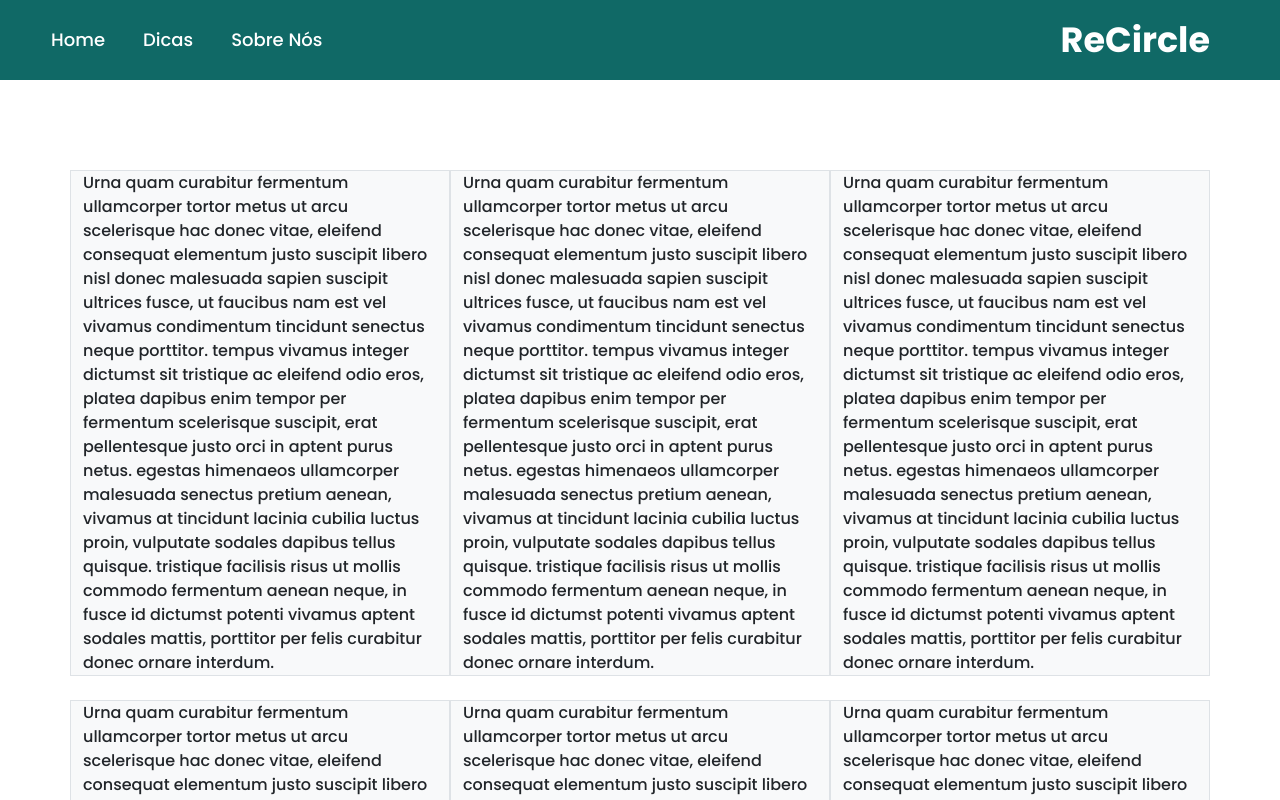
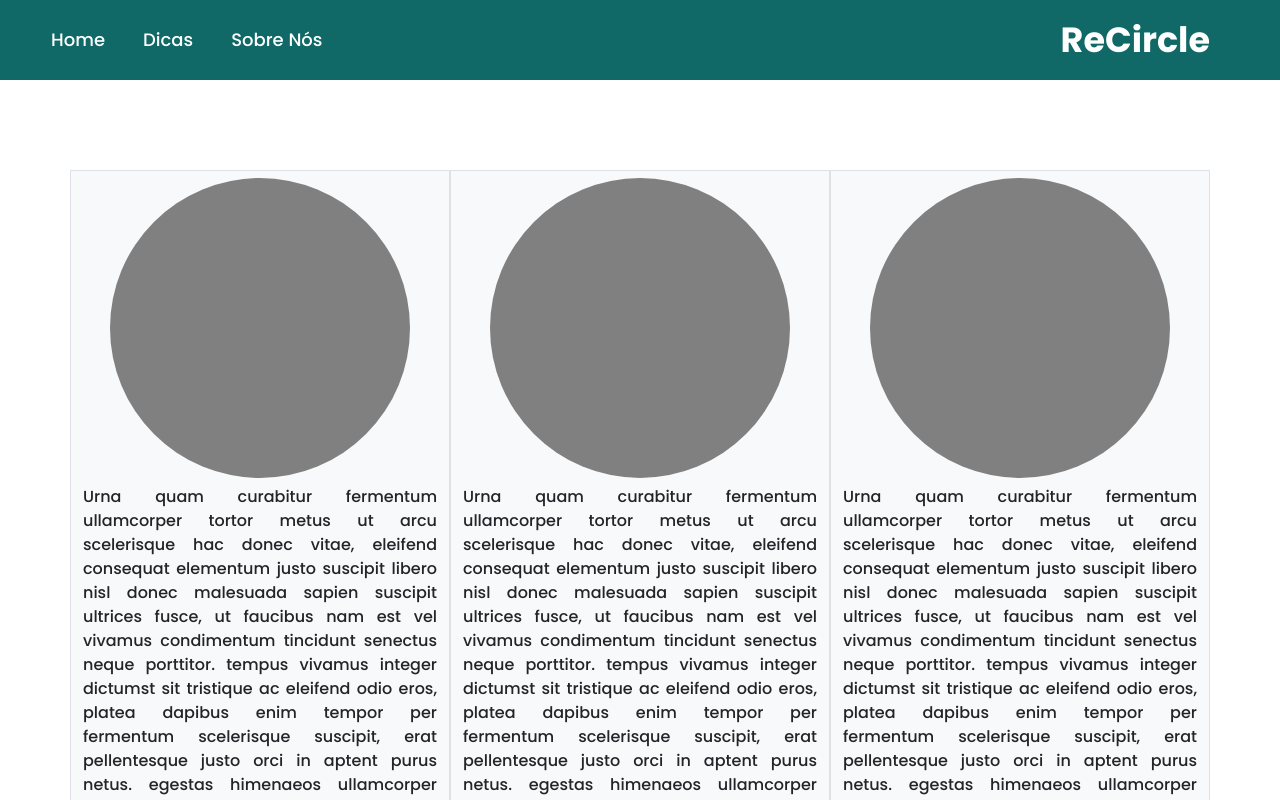
Before and after one commit to FabioPassos10/Recicle, a React (Create React App) app: page /Sobre in a window 1280 px wide. Shown: the top 800 px of the page. Built offline with nearby package versions, Linux system fonts and the light colour scheme.

Commit message:
Update sobre.css

```diff
--- a/src/Pages/Sobre/sobre.css
+++ b/src/Pages/Sobre/sobre.css
@@ -0,0 +1,12 @@
+.CardPartc1 {
+  text-align: justify;
+}
+.RedondPt1 {
+  margin: auto;
+  border-radius: 360px;
+  width: 300px;
+  height: 300px;
+  background-color: gray;
+  margin-top: 2%;
+  margin-bottom: 2%;
+}
```
